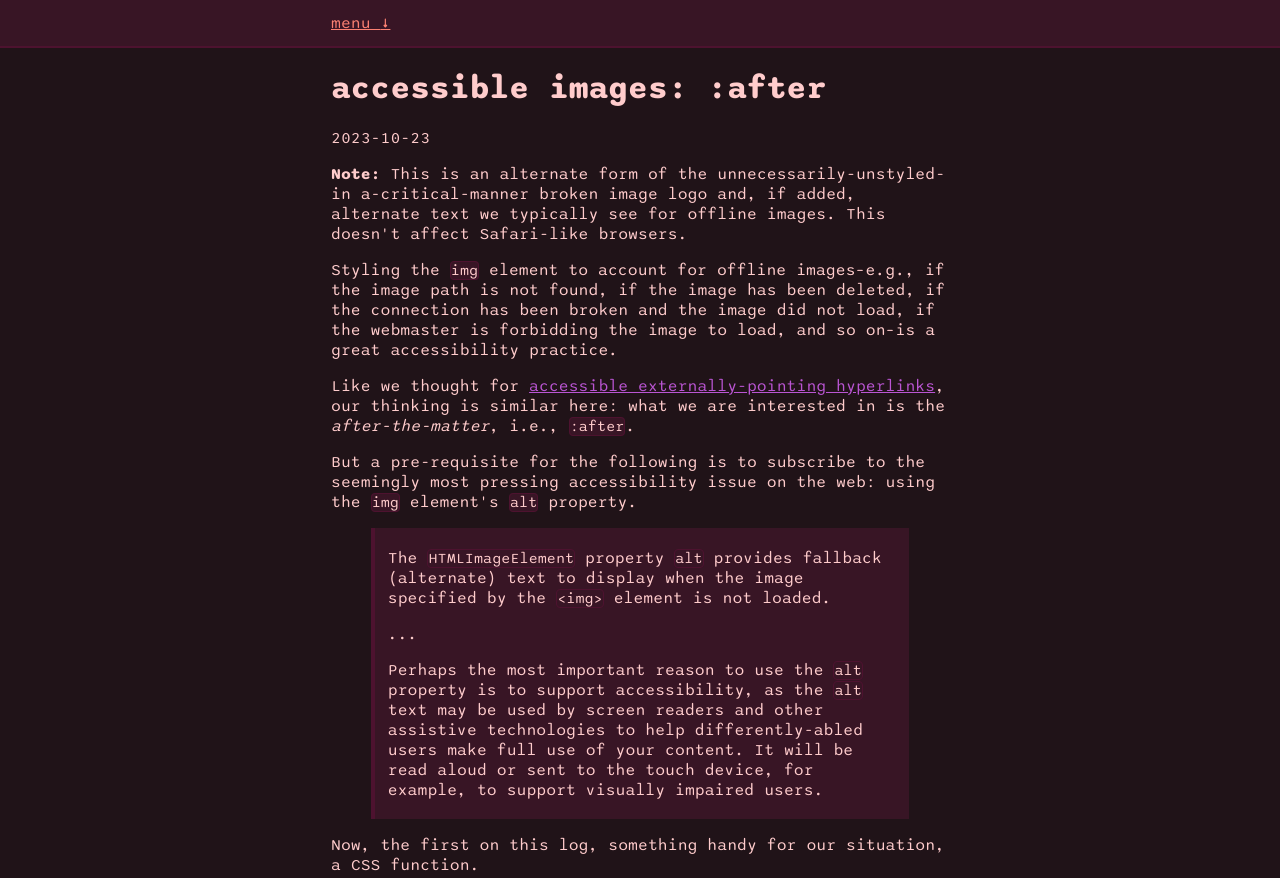
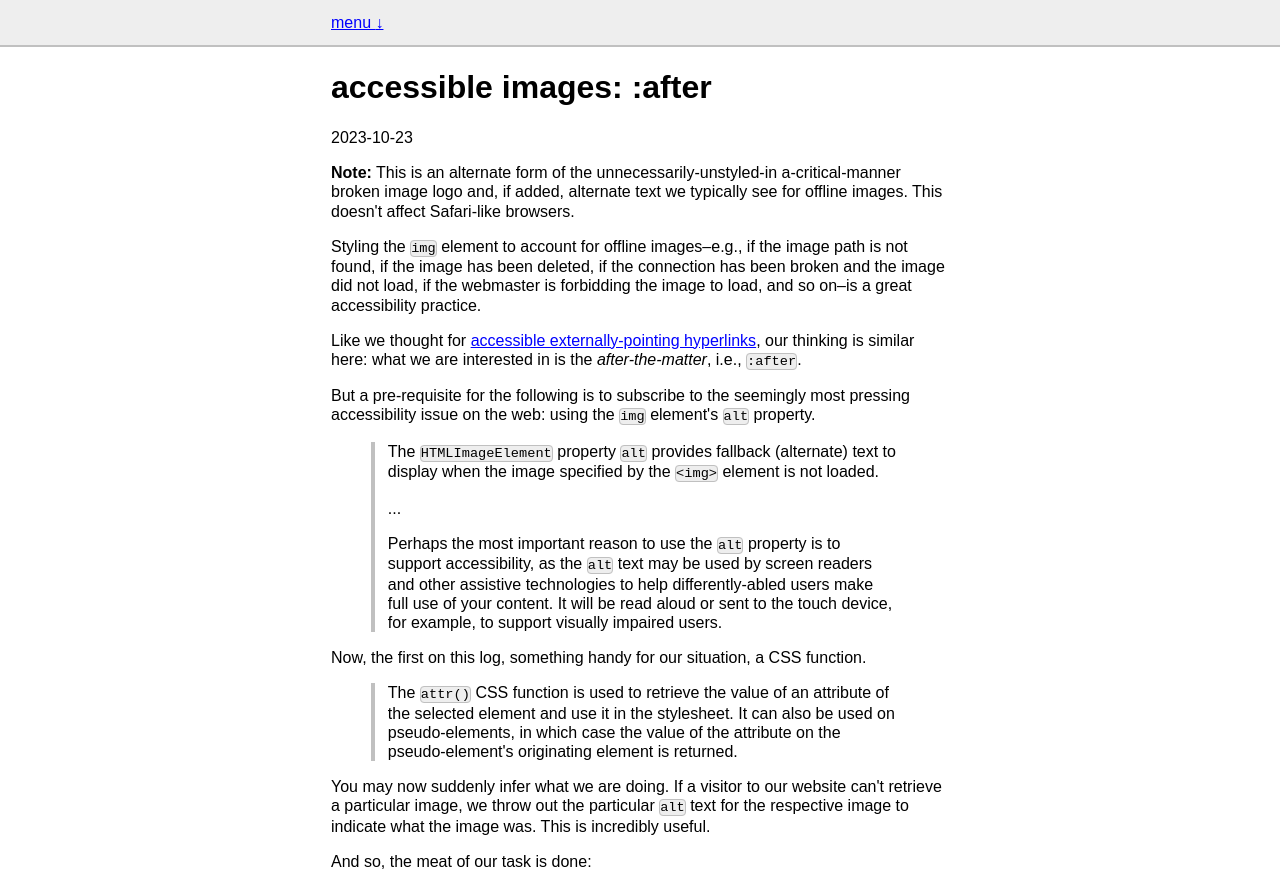
Before and after one commit to apophatic/apophatic.github.io, a plain HTML site: page build/accessible-images-after/index.html in a window 1280 px wide. Shown: the top 878 px of the page. Drawn offline with Linux system fonts and the light colour scheme.

Commit message:
rehauled design color choices, uses page editis, readme edits

```diff
--- a/build/atom.xml
+++ b/build/atom.xml
@@ -2,11 +2,11 @@
 <feed xmlns="http://www.w3.org/2005/Atom">
 	<title>brain dump</title>
 	<link href="https://apophatic.github.io/atom.xml" rel="self" />
-	<updated>2023-12-25T19:11:36Z</updated>
+	<updated>2023-12-26T14:51:30Z</updated>
 	<author>
 		<name>apophatic</name>
 	</author>
-	<id>https://apophatic.github.io,2023-12-25:default-atom-feed/</id>
+	<id>https://apophatic.github.io,2023-12-26:default-atom-feed/</id>
 	<entry>
 		<title>interaction-heavy, information-weak</title>
 		<content type="html">&lt;h1&gt;interaction-heavy, information-weak&lt;/h1&gt;
--- a/build/style.css
+++ b/build/style.css
@@ -1,69 +1,49 @@
-@font-face {
-  font-family: Sono;
-  src: url(./public/font/Sono/Sono-VariableFont_MONO,wght.ttf) format(truetype);
-}
-
 * {
   box-sizing: border-box;
 }
 
 ::selection {
-  background: #800080;
-  color: #ffcccc;
+  background: #ffff00;
 }
 
 body{
-  background: #201318;
-  color: #ffcccc;
-  font-family: Sono, monospace;
+  font-family: sans-serif;
   margin: 0 auto;
   max-width: 650px;
   padding: 1rem;
+  line-height: 1.2;
   overflow-x: hidden;
   word-break: break-word;
   overflow-wrap: break-word;
 }
 
-nav a:link, footer a:link {
-  color: #FA8072;
-}
-
-nav a:hover, footer a:hover  {
-  color: #FA8072;
-}
-
-nav a:visited, footer a:visited {
-  color: #FA8072;
-}
-
-nav a:active, footer a:active {
-  outline: 1px dotted #FA8072;
-}
-
 a:link {
-  color: #ba55d3;
+  color: #0000ff;
 }
 
 a:hover {
-  color: #ba55d3;
+  color: #0000ff;
 }
 
 a:visited {
-  color: #ba55d3;
+  color: #0000ff;
 }
 
 a:active {
-  outline: 1px dotted #ba55d3;
+  color: #ff0000;
+  outline: 1px solid #ff0000;
 }
 
 a[href*="//"]::after {
+  font-size: 1rem;
+  font-family: monospace;
   /* north east arrow */
   content: "\2197";
 }
 
 header {
-  background: #381525;
-  border-bottom: 2px solid #4D122F;
+  background: #eee;
+  border-bottom: 2px solid #c0c0c0;
   padding: 0.8rem;
 
   margin: -1rem calc(50% - 50vw) 1rem;
@@ -72,18 +52,13 @@ header {
   padding-right: calc(50vw - 50%);
 }
 
-hr {
-  border-color: #ffcccc;
-}
-
 img {
   max-width: 100%;
 }
 
 blockquote {
-  padding: 0.2rem 0.8rem;
-  background: #381525;
-  border-left: 4px solid #4D122F;
+  padding: 0 0.8rem;
+  border-left: 4px solid #c0c0c0;
 }
 
 pre {
@@ -95,10 +70,9 @@ code,
 pre,
 kbd,
 samp {
-  font-family: Sono, monospace;
-  font-size: 92%;
-  background: #381525;
-  border: 1px solid #4D122F;
+  font-size: 105%;
+  background: #eee;
+  border: 1px solid #c0c0c0;
   border-radius: 4px;
 }
 
@@ -109,6 +83,7 @@ pre code {
   border: 0;
   padding: 0;
   margin: 0;
+  font-size: 96%;
 }
 
 code pre {
--- a/style.css
+++ b/style.css
@@ -1,69 +1,49 @@
-@font-face {
-  font-family: Sono;
-  src: url(./public/font/Sono/Sono-VariableFont_MONO,wght.ttf) format(truetype);
-}
-
 * {
   box-sizing: border-box;
 }
 
 ::selection {
-  background: #800080;
-  color: #ffcccc;
+  background: #ffff00;
 }
 
 body{
-  background: #201318;
-  color: #ffcccc;
-  font-family: Sono, monospace;
+  font-family: sans-serif;
   margin: 0 auto;
   max-width: 650px;
   padding: 1rem;
+  line-height: 1.2;
   overflow-x: hidden;
   word-break: break-word;
   overflow-wrap: break-word;
 }
 
-nav a:link, footer a:link {
-  color: #FA8072;
-}
-
-nav a:hover, footer a:hover  {
-  color: #FA8072;
-}
-
-nav a:visited, footer a:visited {
-  color: #FA8072;
-}
-
-nav a:active, footer a:active {
-  outline: 1px dotted #FA8072;
-}
-
 a:link {
-  color: #ba55d3;
+  color: #0000ff;
 }
 
 a:hover {
-  color: #ba55d3;
+  color: #0000ff;
 }
 
 a:visited {
-  color: #ba55d3;
+  color: #0000ff;
 }
 
 a:active {
-  outline: 1px dotted #ba55d3;
+  color: #ff0000;
+  outline: 1px solid #ff0000;
 }
 
 a[href*="//"]::after {
+  font-size: 1rem;
+  font-family: monospace;
   /* north east arrow */
   content: "\2197";
 }
 
 header {
-  background: #381525;
-  border-bottom: 2px solid #4D122F;
+  background: #eee;
+  border-bottom: 2px solid #c0c0c0;
   padding: 0.8rem;
 
   margin: -1rem calc(50% - 50vw) 1rem;
@@ -72,18 +52,13 @@ header {
   padding-right: calc(50vw - 50%);
 }
 
-hr {
-  border-color: #ffcccc;
-}
-
 img {
   max-width: 100%;
 }
 
 blockquote {
-  padding: 0.2rem 0.8rem;
-  background: #381525;
-  border-left: 4px solid #4D122F;
+  padding: 0 0.8rem;
+  border-left: 4px solid #c0c0c0;
 }
 
 pre {
@@ -95,10 +70,9 @@ code,
 pre,
 kbd,
 samp {
-  font-family: Sono, monospace;
-  font-size: 92%;
-  background: #381525;
-  border: 1px solid #4D122F;
+  font-size: 105%;
+  background: #eee;
+  border: 1px solid #c0c0c0;
   border-radius: 4px;
 }
 
@@ -109,6 +83,7 @@ pre code {
   border: 0;
   padding: 0;
   margin: 0;
+  font-size: 96%;
 }
 
 code pre {
```
Also changed, not shown: build/uses/index.html (+3 -3 lines), README.txt, 1 other file.
